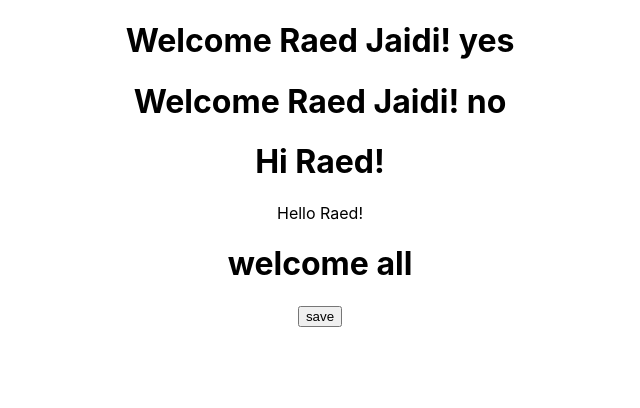
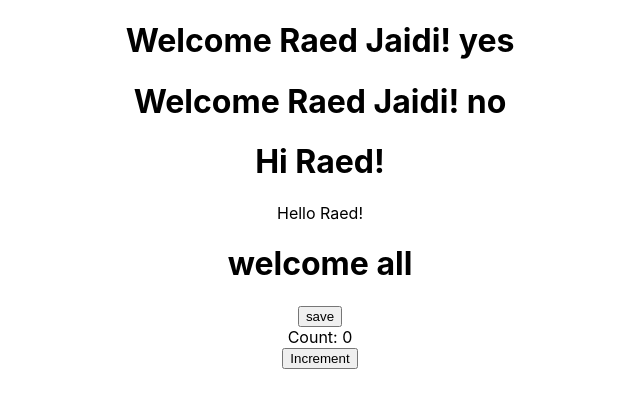
Before and after one commit to Raedjd/ReactJs-learn, a React (Create React App) app: page / in a window 1280 px wide. Shown: the top 408 px of the page, without its empty margins (320-960 px from the left). Built offline with nearby package versions, Linux system fonts and the light colour scheme.

Commit message:
using state and function callback for increment variable

```diff
--- a/src/App.js
+++ b/src/App.js
@@ -4,6 +4,8 @@ import {Greet} from './Components/Greet';
 import Hi from './Components/Hi'
 import Hello from './Components/Hello'
 import Message from './Components/Message';
+import Counter from './Components/Counter';
+
 function App() {
 
   return (
@@ -13,6 +15,7 @@ function App() {
       <Hi name='Raed'></Hi>
       <Hello></Hello>
       <Message/>
+      <Counter/>
     </div>
   );
 }
--- /dev/null
+++ b/src/Components/Counter.js
@@ -0,0 +1,37 @@
+import React, { Component } from 'react';
+
+class Counter extends Component {
+
+     constructor(props) {
+         super(props);
+         this.state={count:0}
+     }
+     increment(){
+      /*    this.setState({
+             count:this.state.count+1
+            }, () => {console.log("callback value="+ this.state.count);}
+             );
+         console.log(this.state.count); */
+
+         this.setState((prevState) => ({
+               count: prevState.count +1
+            }))
+            console.log(this.state.count);
+        }
+     incrementByFour(){
+        this.increment();
+        this.increment();
+        this.increment();
+        this.increment();
+     }
+    render() {
+        return (
+            <div>
+                <div>Count: {this.state.count}</div>
+                <button onClick={() => this.incrementByFour()}>Increment</button>
+            </div>
+        );
+    }
+}
+
+export default Counter;
```
